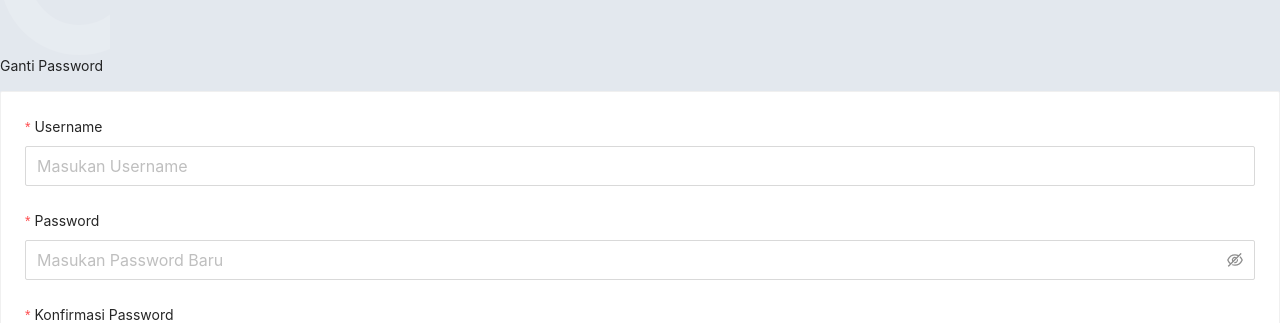
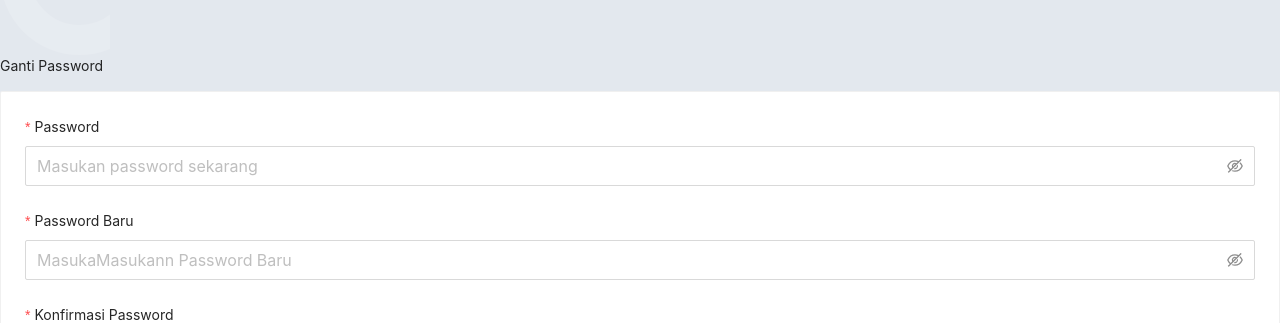
Before and after one commit to dystianen/gmp-frontend, a Next.js app: page /forgot_password in a window 1280 px wide. Shown: the part 207-530 px from the top of the page. Built offline with nearby package versions, Linux system fonts and the light colour scheme; sample sign-in values are in the browser's storage.

Commit message:
fix: change password

```diff
--- a/pages/forgot_password/index.js
+++ b/pages/forgot_password/index.js
@@ -22,14 +22,16 @@ const ForgotPassword = observer(() => {
                 try {
                     setIsLoading(true);
                     const res = await authenticationRepository.api.resetPassword({
-                        username: values.username,
+                        newPassword: values.newPassword,
                         password: values.password,
                     });
 
-                    if (res.message !== "Password is Already Used") {
+                    console.log(res, "ini dia")
+
+                    if (res.message == "success") {
                         setIsLoading(false);
                         message.success("Success Forgot Password");
-                        await router.push("/login");
+                        await router.push("/investment_package");
                     }
                 } catch (e) {
                     setIsLoading(false);
@@ -55,27 +57,27 @@ const ForgotPassword = observer(() => {
                 <p className={'text-2xl font-bold text-white text-center'}>Ganti Password</p>
                 <Card className={'mx-6 rounded-xl'}>
                     <Form form={form} onFinish={handleSubmit} layout={'vertical'}>
-                        <Form.Item name={'username'} label={label('Username')} rules={[{
+                        <Form.Item name={'password'} label={label('Password')} rules={[{
                             required: true,
-                            message: "Please input username!",
+                            message: "Please input password!",
                             type: 'string',
                         }]}>
-                            <Input size={'large'} placeholder={'Masukan Username'} className={'h-12 rounded-lg'}/>
+                            <Input.Password size={'large'} placeholder={'Masukan password sekarang'} className={'h-12 rounded-lg'}/>
                         </Form.Item>
 
-                        <Form.Item name={'password'} label={label('Password')} hasFeedback rules={[{
+                        <Form.Item name={'newPassword'} label={label('Password Baru')} hasFeedback rules={[{
                             required: true,
                             message: "Please input new password!",
                             type: 'string',
                         }]}>
-                            <Input.Password size={'large'} placeholder={'Masukan Password Baru'}
+                            <Input.Password size={'large'} placeholder={'MasukaMasukann Password Baru'}
                                             className={'h-12 rounded-lg text-lg'}/>
                         </Form.Item>
 
                         <Form.Item
                             name="confirm"
                             label={label('Konfirmasi Password')}
-                            dependencies={['password']}
+                            dependencies={['newPassword']}
                             hasFeedback
                             rules={[
                                 {
@@ -84,7 +86,7 @@ const ForgotPassword = observer(() => {
                                 },
                                 ({getFieldValue}) => ({
                                     validator(_, value) {
-                                        if (!value || getFieldValue('password') === value) {
+                                        if (!value || getFieldValue('newPassword') === value) {
                                             return Promise.resolve();
                                         }
 
```
